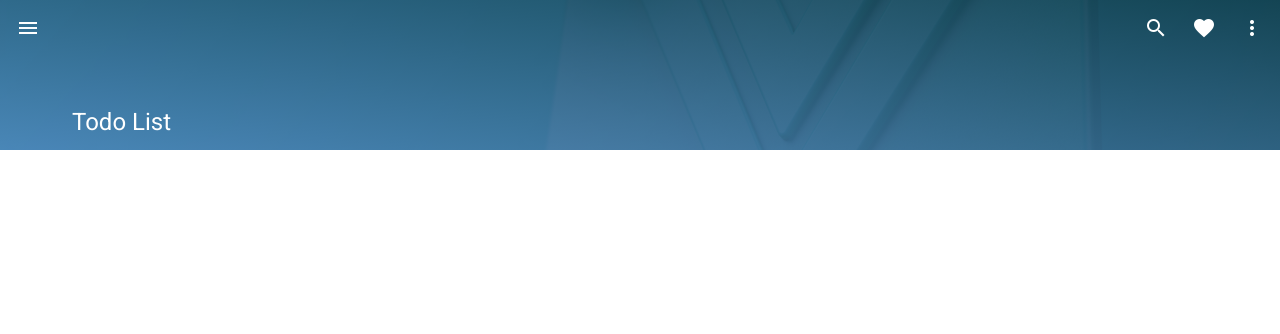
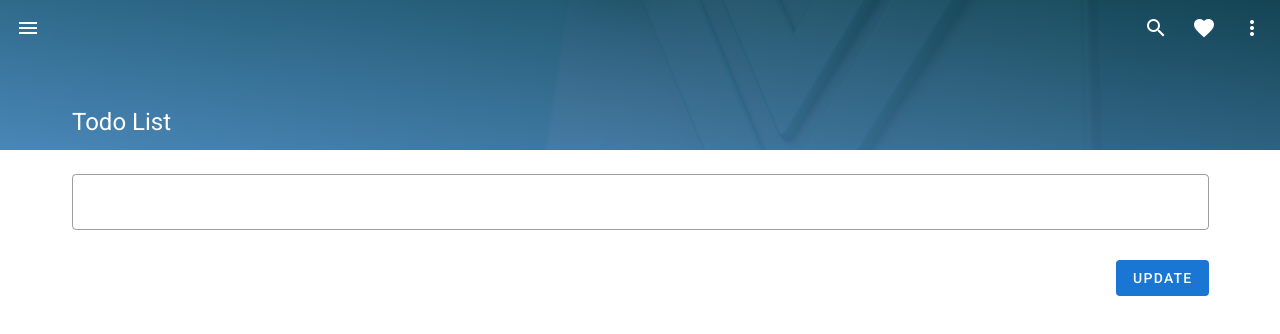
Before and after one commit to pang-vichhai/practice-frontend, a Nuxt app: page /edit/1 in a window 1280 px wide. Before the commit this address had no page. Shown: the top 334 px of the page. Built offline with nearby package versions, Linux system fonts and the light colour scheme.

Commit message:
add edit page

```diff
--- /dev/null
+++ b/pages/edit/_task.vue
@@ -0,0 +1,16 @@
+<template>
+  <v-container>
+    <v-form>
+      <v-text-field outlined></v-text-field>
+      <div class="d-flex justify-end">
+        <v-btn color="primary" elevation="0">Update</v-btn>
+      </div>
+    </v-form>
+  </v-container>
+</template>
+
+<script>
+export default {}
+</script>
+
+<style></style>
--- a/pages/index.vue
+++ b/pages/index.vue
@@ -26,10 +26,10 @@
           <v-tooltip top>
             <template v-slot:activator="{ on, attrs }">
               <v-btn icon v-on="on" v-bind="attrs">
-                <v-icon color="primary">mdi-file-find</v-icon>
+                <v-icon color="primary">mdi-account-edit</v-icon>
               </v-btn>
             </template>
-            <span>Preview</span>
+            <span>Edit</span>
           </v-tooltip>
         </v-list-item-action>
         <v-list-item-action>
```
